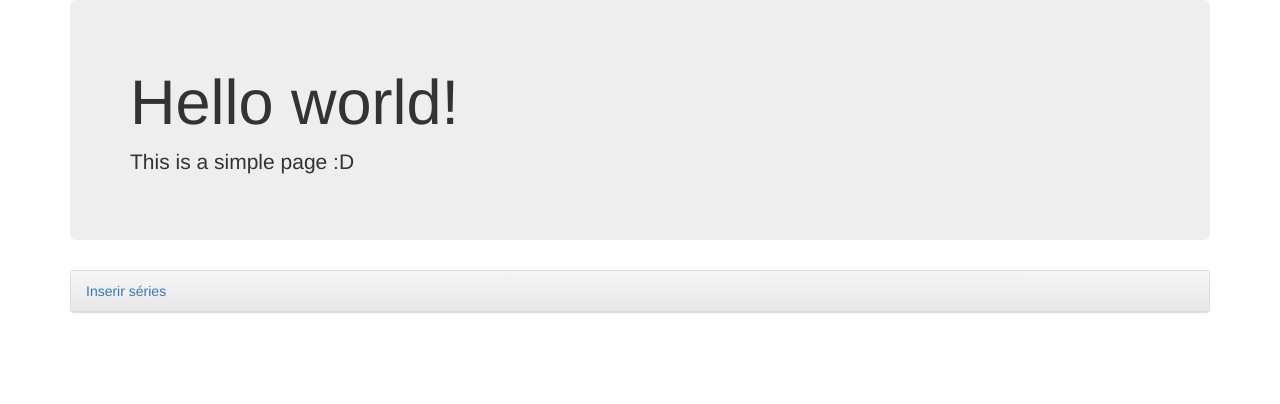
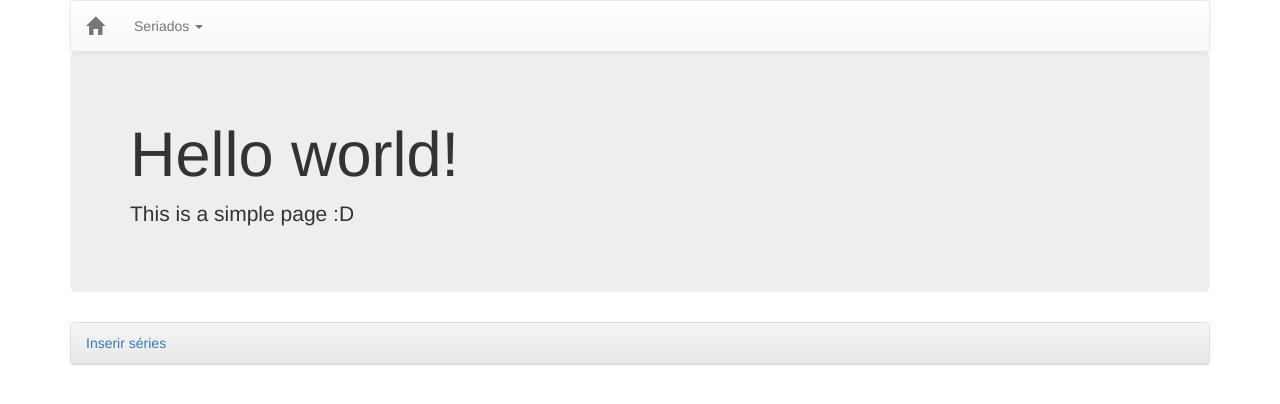
Before and after one commit to python-sorocaba/flask_tutorial, a Flask app: page / in a window 1280 px wide. Shown: the top 404 px of the page. Run offline with Flask 2, Linux system fonts and the light colour scheme; some libraries are stand-ins or nearby versions.

Commit message:
Add a simple navbar on page

```diff
--- a/tvseries/templates/base.html
+++ b/tvseries/templates/base.html
@@ -11,6 +11,7 @@
 </head>
 <body>
     <div class="container">
+        {% include "navbar.html" %}
         {% block content %}
         {% endblock %}
     </div>
--- /dev/null
+++ b/tvseries/templates/navbar.html
@@ -0,0 +1,25 @@
+<nav class="navbar navbar-default" role="navigation" style="margin-bottom: 0px;">
+    <div class="container-fluid">
+        <div class="navbar-header">
+            <button type="button" class="navbar-toggle collapsed" data-toggle="collapse" data-target="#bs-example-navbar-collapse-9">
+                <span class="sr-only">Toggle navigation</span>
+                <span class="icon-bar"></span>
+                <span class="icon-bar"></span>
+                <span class="icon-bar"></span>
+            </button>
+            <a class="navbar-brand" href="{{ url_for('home') }}">
+                <span class="glyphicon glyphicon-home"></span>
+            </a>
+        </div>
+        <div class="collapse navbar-collapse">
+            <ul class="nav navbar-nav">
+                <li class="dropdown {% if url_for('add') in request.path %}active{% endif %}">
+                    <a href="#" class="dropdown-toggle" data-toggle="dropdown" role="button" aria-expanded="false">Seriados <span class="caret"></span></a>
+                    <ul class="dropdown-menu" role="menu">
+                        <li><a href="{{ url_for('add') }}"><span class="glyphicon glyphicon-plus-sign"></span>&nbsp;&nbsp;Adicionar</a></li>
+                    </ul>
+                </li>
+            </ul>
+        </div>
+    </div>
+</nav>
--- a/tvseries/tests.py
+++ b/tvseries/tests.py
@@ -30,3 +30,9 @@ class TestCore:
         from tvseries.core import series
         assert series == ['Teste']
         assert response.status_code == 302
+
+    def test_navbar(self):
+        response = self.client.get("/")
+        assert ('<nav class="navbar navbar-default"' in
+                response.data.decode('utf-8'))
+        assert response.status_code == 200
```
